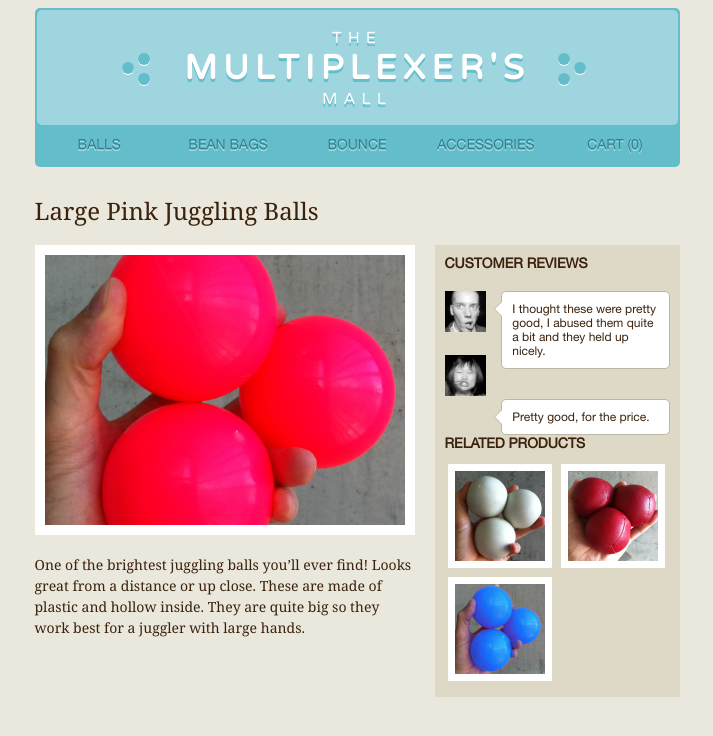
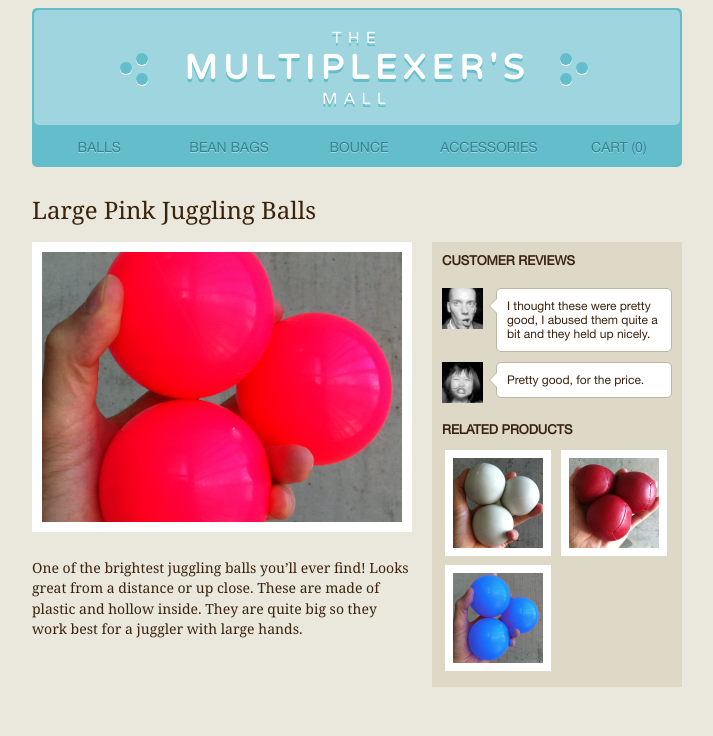
Before and after one commit to eneriberri/afar_front, a PHP site: page / in a window 1280 px wide. Shown: the top 736 px of the page, without its empty margins (283-996 px from the left). Run offline with PHP 8.4, Linux system fonts and the light colour scheme.

Commit message:
static php file

```diff
--- a/index.css
+++ b/index.css
@@ -15,7 +15,7 @@ body {
 .content {
   margin-left:auto;
   margin-right:auto;
-  width: 645px;
+  width: 650px; /* 645px */
 }
 
 
@@ -101,9 +101,11 @@ header {
   height: 80px;
 }
 
+nav {
+  width: 650px;
+}
+
 nav ul {
-  height: 10px;
-  line-height: 10px;
   padding: 0;
   text-align: center;
 }
@@ -111,13 +113,13 @@ nav ul {
 nav li {
   list-style-type: none;
   display: inline-block;
-  width: 125px;
+  width: 126px;
 }
 
 li a {
   color: #33838f;
   text-decoration: none;
-  text-shadow: 0px 2px 0px rgba(162, 215, 224, 1);
+  text-shadow: 0px 1px 0px rgba(162, 215, 224, 1);
 }
 
 
@@ -126,9 +128,8 @@ li a {
 main, .main-title {
   width: 380px; /* main img box width */
   float: left;
-  margin-right: 10px;
+  margin-right: 20px;
   font-family: Georgia, serif;
-  line-height: 150%;
 }
 
 .main-title {
@@ -138,6 +139,11 @@ main, .main-title {
 
 .main-img {
   border: 10px solid white;
+  margin-bottom: 8px;
+}
+
+.main-text {
+  line-height: 145%;
 }
 
 
@@ -146,13 +152,13 @@ main, .main-title {
 
 aside {
   background-color: #ddd9c6;
-  width: 225px; /* content width - main width - padding */
+  width: 230px;
   float: left;
-  margin-left: 10px;
   padding: 10px;
 }
 
 .subtitle {
+  font-size: 13px;
   text-transform: uppercase;
   font-weight: bold;
   display: inline-block;
@@ -163,7 +169,7 @@ aside {
   font-size: 12px;
   position: relative;
   float: right;
-  width: 65%;
+  width: 67%;
   height: 100%;
   padding: 10px;
   background: #FFFFFF;
@@ -200,7 +206,8 @@ aside {
 }
 
 .testimonial {
-  padding: 10px 0 10px 0;
+  clear: both;
+  padding: 10px 0 15px 0;
 }
 
 .thumbnails {
@@ -208,7 +215,7 @@ aside {
 }
 
 .thumb {
-  border: 7px solid white;
+  border: 8px solid white;
   margin: 3px;
 }
 
--- a/index.html
+++ b/index.html
@@ -44,8 +44,9 @@
   <!-- MAIN CONTENT -->
   <main>
     <img src="img/main.png" class="main-img">
-    <p></p>
+    <p class="main-text">
     One of the brightest juggling balls you’ll ever find! Looks great from a distance or up close. These are made of plastic and hollow inside. They are quite big so they work best for a juggler with large hands.
+    </p>
   </main>
 
 
@@ -62,7 +63,6 @@
         <div class="bubble">Pretty good, for the price.</div>
       </div>
     </section>
-    <p></p>
     <section>
       <span class="subtitle">Related Products</span>
       <div class="thumbnails">
--- /dev/null
+++ b/index.php
@@ -0,0 +1 @@
+<?php include_once("index.html"); ?>
```
